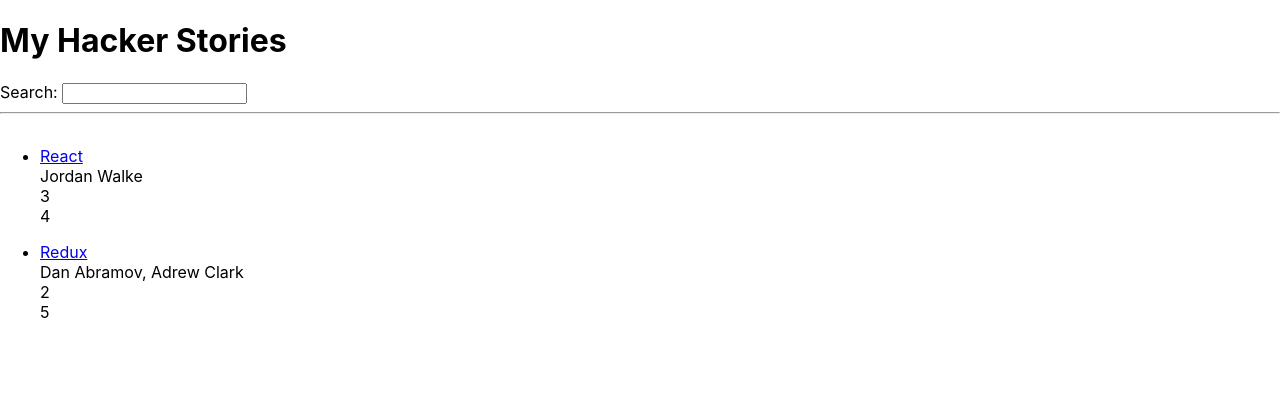
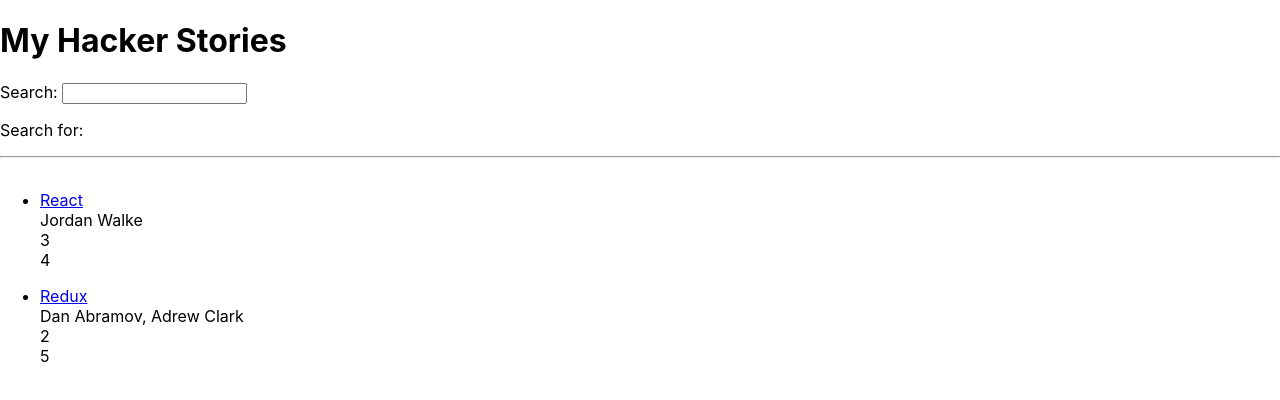
Before and after one commit to eduvnsm/road-to-react-2022, a React (Create React App) app: page / in a window 1280 px wide. Shown: the top 400 px of the page. Built offline with nearby package versions, Linux system fonts and the light colour scheme.

Commit message:
React State

```diff
--- a/src/App.js
+++ b/src/App.js
@@ -21,6 +21,8 @@
 
 const App = () => {
 
+    console.log('Rendering App Component');
+
     return (
         <div>
             <h1>My Hacker Stories</h1>
@@ -37,20 +39,30 @@
 
 const Search = () => {
 
+    console.log('Rendering Search Component');
+
+    const [searchTerm, setSearchTerm] = React.useState('');
+
     const handleChange = (e) => {
-        console.log(e);
-        console.log(e.target.value);
+        setSearchTerm(e.target.value);
     };
 
     return (
         <div>
             <label htmlFor="search" placeholder="Search">Search: </label>
             <input id="search" type="text" onChange={handleChange} />
+
+            <p>
+                Search for: <strong>{searchTerm}</strong>
+            </p>
         </div>
-    )
+    );
 }
 
-const Item = (props) => (
+const Item = (props) => {
+    console.log('Rendering Item Component');
+
+    return (
         <li key={props.item.objectID} style={{paddingTop: '1em'}}>
             <span>
                 <a href={props.item.url}>
@@ -62,13 +74,19 @@
             <span>{props.item.points}</span>
         </li>
     );
+}
 
-const List = (props) => (
+const List = (props) => {
+
+    console.log('Rendering List Component');
+
+    return (
         <ul>
             {props.list.map((item) => (
                 <Item key={item.objectID} item={item} />
             ))}
         </ul>
     );
+}
 
 export default App;
```
Lines whose indentation alone changed are shown as unchanged.
